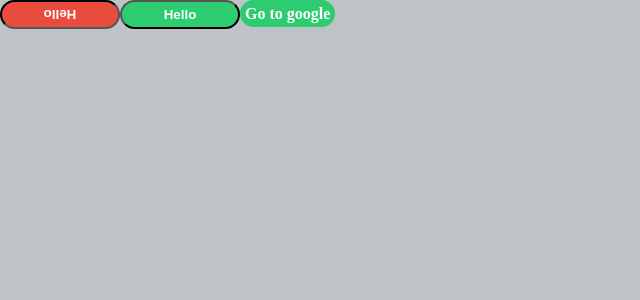
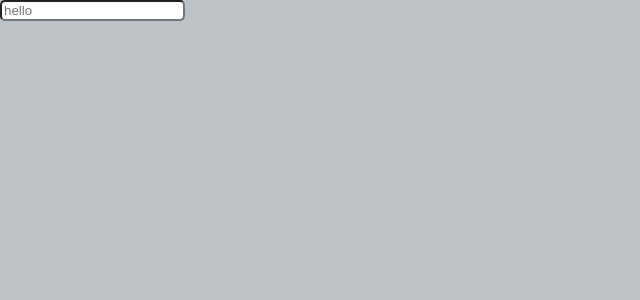
Before and after one commit to stories2/React-Style, a React (Create React App) app in the folder styled-awesomeness/: page / in a window 1280 px wide. Shown: the top 300 px of the page, without its empty margins (0-640 px from the left). Built offline with nearby package versions, Linux system fonts and the light colour scheme.

Commit message:
커스텀 attribute 추가

```diff
--- a/styled-awesomeness/src/App.js
+++ b/styled-awesomeness/src/App.js
@@ -9,15 +9,19 @@ const GlobalStyle = createGlobalStyle`
   }
 `
 
+const Input = styled.input.attrs({
+  required: true
+})`
+  border-radius: 5px;
+`
+
 class App extends Component {
   render() {
     return (
       <Fragment>
         <GlobalStyle />
         <Container>
-          <Button isDanger={true} rotationTime={5}>Hello</Button>
-          <Button isDanger={false}>Hello</Button>
-          <Anchor href="https://google.com">Go to google</Anchor>
+          <Input placeholder="hello"></Input>
         </Container>
       </Fragment>
     )
@@ -30,37 +34,4 @@ const Container = styled.div`
   background-color: #bdc3c7;
 `
 
-const Button = styled.button`
-  border-radius: 50px;
-  padding: 5px;
-  min-width: 120px;
-  color:white;
-  font-weight: 600;
-  -webkit-appearance: none;
-  cursor: pointer;
-  &:active,
-  &:focus{
-    outline: none;
-  }
-  background-color: ${props => props.isDanger ? "#e74c3c" : "#2ecc71" }
-  ${props => {
-    if(props.isDanger) {
-      return css `animation: ${rotation} ${props.rotationTime}s linear infinite`
-    }
-  }}
-`
-
-const Anchor = styled(Button.withComponent("a"))`
-  text-decoration: none;
-`;
-
-const rotation = keyframes`
-  from {
-    transform: rotate(0deg);
-  }
-  to{
-    transform: rotate(360deg);
-  }
-`
-
 export default App;
```
